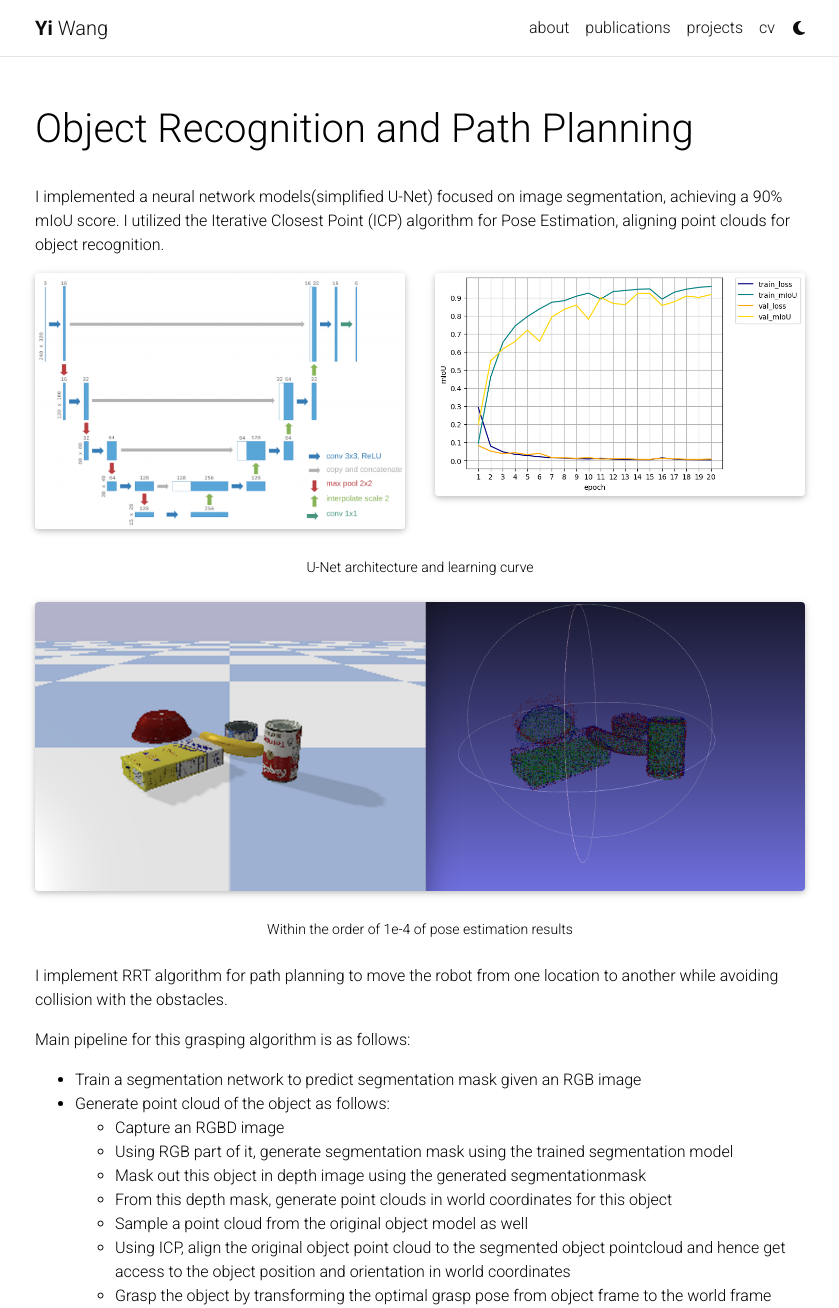
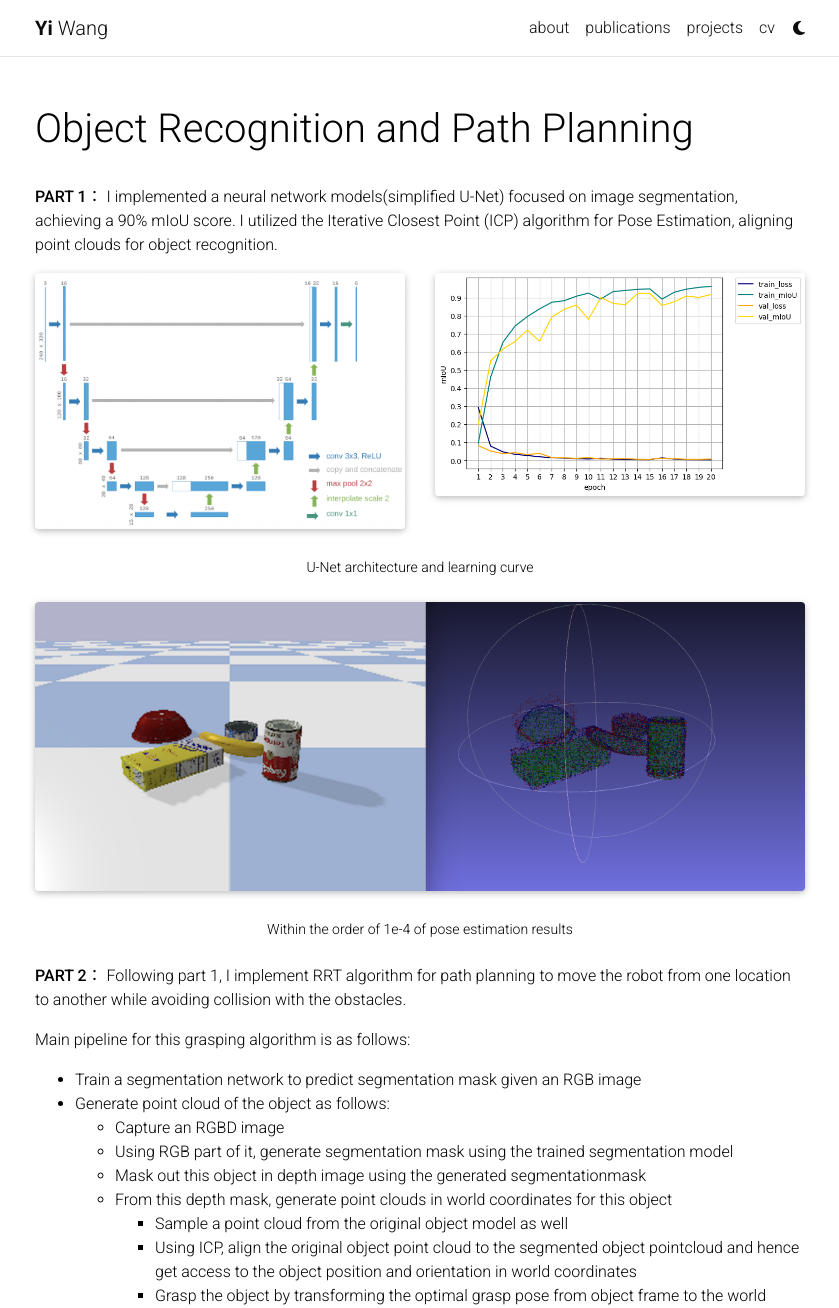
Before and after one commit to AllenWangYi/AllenWangYi.github.io, a Jekyll site: the page built from _projects/4_project.md, in a window 1280 px wide and 1400 px high, cut to the strip 0-1308 px from the top of the window. Shown: the whole strip, without its empty margins (220-1059 px from the left). Built offline with Jekyll 4.4.1, drawn with Linux system fonts in a browser that asks for light colours; full-size pictures stand in for the smaller copies a plugin makes; comment, search, counter and statistics services are not loaded; a style sheet for code colours, icons or effects is not loaded.

Commit message:
Update 4_project.md

```diff
--- a/_projects/4_project.md
+++ b/_projects/4_project.md
@@ -6,7 +6,7 @@ img: assets/img/proj3.png
 importance: 1
 category: work
 ---
-
+**PART 1：**
 I implemented a neural network models(simplified U-Net) focused on image segmentation, achieving a 90% mIoU score. I utilized the Iterative Closest Point (ICP) algorithm for Pose Estimation, aligning point clouds for object recognition.
 
 <div class="row justify-content-sm-center">
@@ -29,7 +29,8 @@ I implemented a neural network models(simplified U-Net) focused on image segment
     Within the order of 1e-4 of pose estimation results
 </div>
 
-I implement RRT algorithm for path planning to move the robot from one location to another while avoiding collision with the obstacles.
+**PART 2：**
+Following part 1, I implement RRT algorithm for path planning to move the robot from one location to another while avoiding collision with the obstacles.
 
 Main pipeline for this grasping algorithm is as follows:
 <ul>
@@ -40,6 +41,7 @@ Main pipeline for this grasping algorithm is as follows:
       <li>Using RGB part of it, generate segmentation mask using the trained segmentation model</li>
       <li>Mask out this object in depth image using the generated segmentationmask</li>
       <li>From this depth mask, generate point clouds in world coordinates for this object</li>
+<ul>
   <li>Sample a point cloud from the original object model as well</li>
   <li>Using ICP, align the original object point cloud to the segmented object pointcloud and hence get access to the object position and orientation in world coordinates</li>
   <li>Grasp the object by transforming the optimal grasp pose from object frame to the world frame</li>
```
